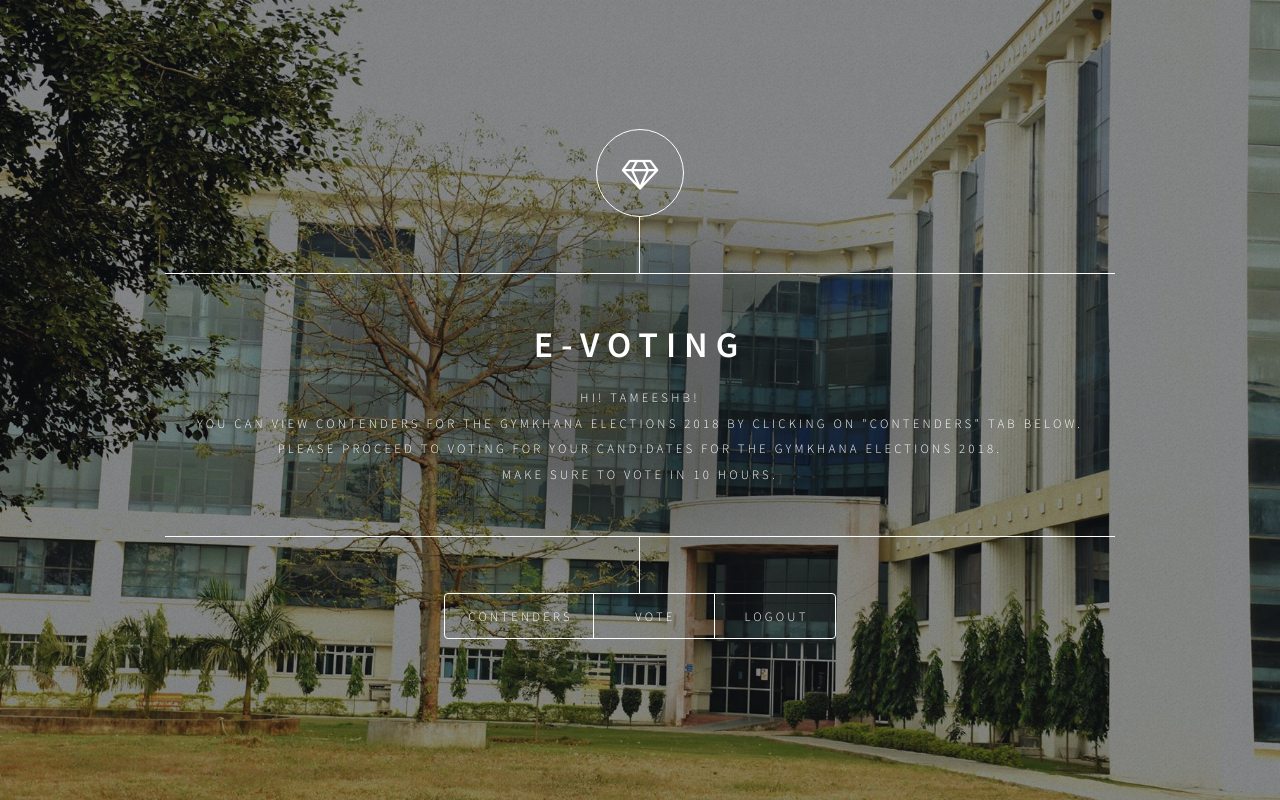
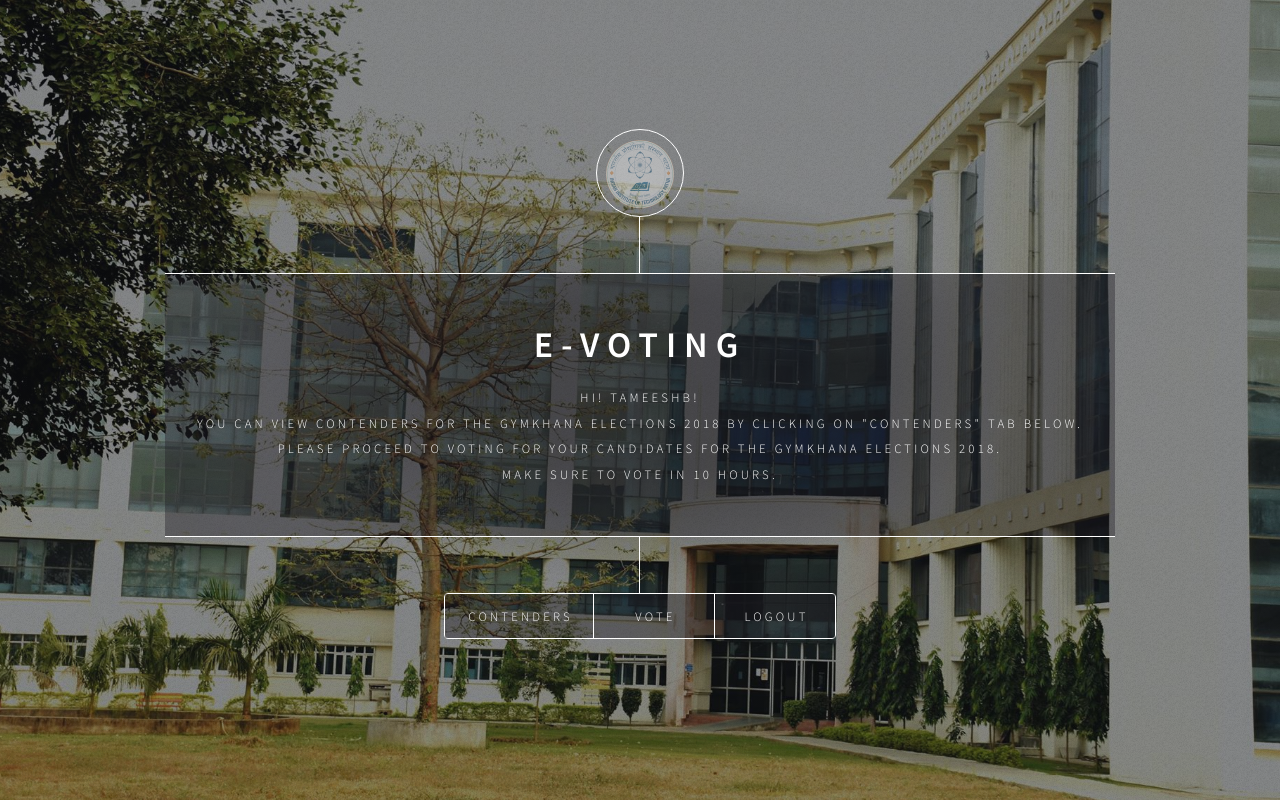
Before and after one commit to tameeshB/e-Voting, a Django app: page /polls/ in a window 1280 px wide. Run offline with Django 3.2, Linux system fonts and the light colour scheme.

```diff
--- a/polls/static/polls/css/main.css
+++ b/polls/static/polls/css/main.css
@@ -1299,6 +1299,7 @@ input, select, textarea {
 				padding: 3rem 2rem;
 				max-height: 40rem;
 				overflow: hidden;
+				background: #1d1c2361;
 			}
 
 				#header .content .inner > :last-child {
@@ -1327,6 +1328,7 @@ input, select, textarea {
 			#header nav ul li {
 				padding-left: 0;
 				border-left: solid 1px #ffffff;
+				background: #1d1c2361;
 			}
 
 				#header nav ul li:first-child {
--- a/polls/templates/polls/index.html
+++ b/polls/templates/polls/index.html
@@ -11,6 +11,7 @@
 		<meta charset="utf-8" />
 		<script src="https://code.jquery.com/jquery-3.3.1.min.js" integrity="sha256-FgpCb/KJQlLNfOu91ta32o/NMZxltwRo8QtmkMRdAu8=" crossorigin="anonymous"></script>
 		<meta name="viewport" content="width=device-width, initial-scale=1, user-scalable=no" />
+		<link rel="icon" type="image/png" href="{% static 'polls/images/logo.png' %}" />
 		<link rel="stylesheet" href="{% static 'polls/css/main.css' %}" />
 		<noscript><link rel="stylesheet" href="{% static 'polls/css/noscript.css' %}" /></noscript>
 	</head>
@@ -22,7 +23,8 @@
 				<!-- Header -->
 					<header id="header">
 						<div class="logo">
-							<span class="icon fa-diamond"></span>
+							<!-- <span class="icon fa-diamond"></span> -->
+							<img src="{% static 'polls/images/logo.png' %}" alt="" height="68" width="68" style="opacity:0.4;transform: translateY(15%)">
 						</div>
 						<div class="content">
 							<div class="inner">
@@ -109,7 +111,7 @@
 											<li><input type="reset" value="Reset" /></li>
 										</ul>
 									</form>
-							</article>
+								</article>
 						{% else %}
 							<article id="login">
 								<h2 class="major">Login</h2>
```
